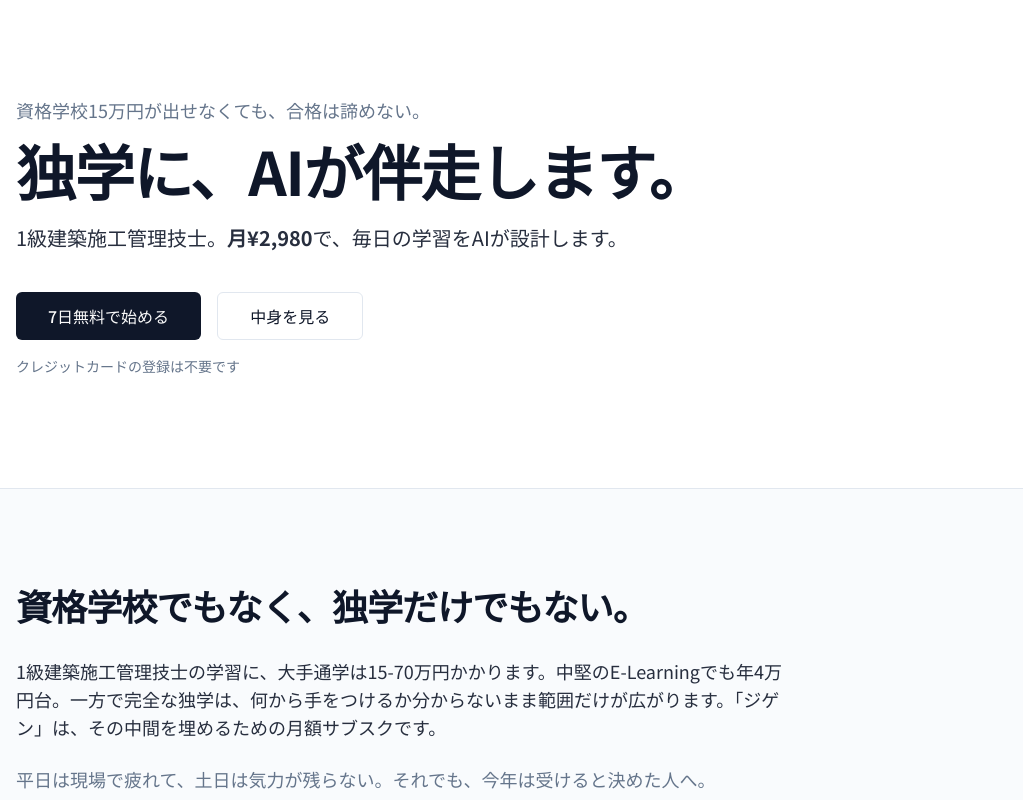
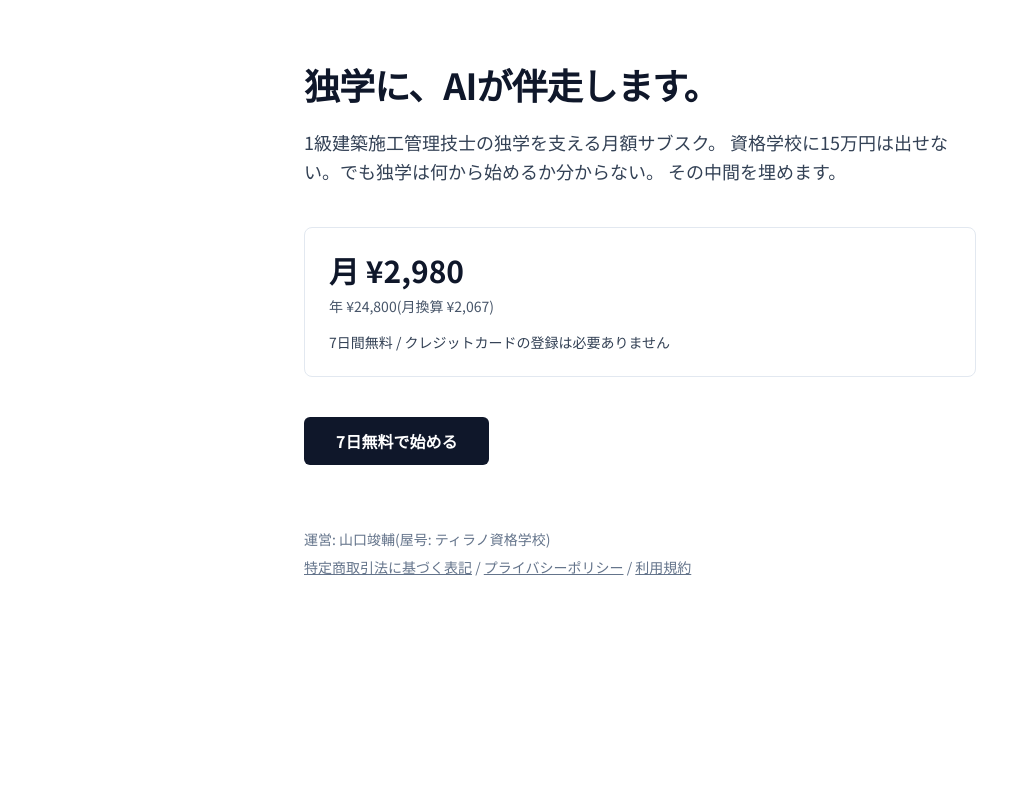
Before and after one commit to soccershun573566-cloud/jigen, a Next.js app: page /lp in a window 1280 px wide. Shown: the top 800 px of the page, without its empty margins (0-1023 px from the left). Built offline with nearby package versions, Linux system fonts and the light colour scheme; no server answers.

Commit message:
fix: LP をシンプル版に置換(コンポーネント切り分け診断用)

```diff
--- a/app/(marketing)/lp/page.tsx
+++ b/app/(marketing)/lp/page.tsx
@@ -1,63 +1,54 @@
 import type { Metadata } from 'next';
-import { Hero } from '@/components/marketing/Hero';
-import { ProblemStatement } from '@/components/marketing/ProblemStatement';
-import { CompetitorComparison } from '@/components/marketing/CompetitorComparison';
-import { Features } from '@/components/marketing/Features';
-import { Pricing } from '@/components/marketing/Pricing';
-import { FAQ } from '@/components/marketing/FAQ';
-import { FinalCTA } from '@/components/marketing/FinalCTA';
-import { MarketingFooter } from '@/components/marketing/MarketingFooter';
-
-// S01 LP(ハナのコピー v1.0 を実装)
-// セクション順序はハナ§11.4 に準拠
-
-const SITE_URL = process.env.NEXT_PUBLIC_SITE_URL ?? 'https://jigen.app';
 
 export const metadata: Metadata = {
-  metadataBase: new URL(SITE_URL),
-  title: '1級建築施工管理技士の学習アプリ ジゲン | 月¥2,980・7日無料',
+  title: 'ジゲン | 1級建築施工管理技士の学習アプリ',
   description:
-    '1級建築施工管理技士の独学を支える月額サブスク型学習アプリ。AIが毎日の学習を個別に設計します。月¥2,980・年¥24,800。7日間無料・クレジットカード登録は不要です。',
-  alternates: { canonical: '/lp' },
-  keywords: ['1級建築施工管理技士', '学習アプリ', '独学', 'AI学習', '月額サブスク'],
-  openGraph: {
-    title: 'ジゲン - 1級建築施工管理技士の学習アプリ',
-    description:
-      '資格学校に15万円は出せない、でも独学は何から始めるか分からない。その中間を、AIが埋めます。月¥2,980。クレカ登録不要の7日無料。',
-    url: '/lp',
-    siteName: 'ジゲン',
-    type: 'website',
-    locale: 'ja_JP',
-    images: [
-      {
-        // TODO(ハナ→ユウ): 1200×630 のOGP画像を /public/og-image.png に配置
-        url: '/og-image.png',
-        width: 1200,
-        height: 630,
-        alt: 'ジゲン - 1級建築施工管理技士の学習アプリ',
-      },
-    ],
-  },
-  twitter: {
-    card: 'summary_large_image',
-    title: 'ジゲン - 1級建築施工管理技士の学習アプリ',
-    description:
-      '資格学校に15万円は出せない、でも独学は何から始めるか分からない。その中間を、AIが埋めます。月¥2,980。クレカ登録不要の7日無料。',
-    images: ['/og-image.png'],
-  },
+    '1級建築施工管理技士の独学者向け、AIが毎日の学習を個別設計するサブスク型アプリ。月¥2,980・7日無料・クレカ登録不要。',
 };
 
-export default function MarketingLandingPage() {
+export default function LPPage() {
   return (
-    <main id="main" className="min-h-screen bg-background">
-      <Hero />
-      <ProblemStatement />
-      <CompetitorComparison />
-      <Features />
-      <Pricing />
-      <FAQ />
-      <FinalCTA />
-      <MarketingFooter />
+    <main className="min-h-screen bg-white px-6 py-16 text-slate-900">
+      <div className="mx-auto max-w-2xl">
+        <h1 className="mb-6 text-4xl font-bold tracking-tight">独学に、AIが伴走します。</h1>
+        <p className="mb-10 text-lg leading-relaxed text-slate-700">
+          1級建築施工管理技士の独学を支える月額サブスク。
+          資格学校に15万円は出せない。でも独学は何から始めるか分からない。
+          その中間を埋めます。
+        </p>
+
+        <div className="mb-10 rounded-lg border border-slate-200 p-6">
+          <div className="mb-2 text-3xl font-bold">月 ¥2,980</div>
+          <div className="mb-4 text-sm text-slate-600">年 ¥24,800(月換算 ¥2,067)</div>
+          <div className="text-sm text-slate-700">
+            7日間無料 / クレジットカードの登録は必要ありません
+          </div>
+        </div>
+
+        <a
+          href="/auth/signup"
+          className="inline-flex h-12 items-center justify-center rounded-md bg-slate-900 px-8 text-base font-semibold text-white hover:bg-slate-800"
+        >
+          7日無料で始める
+        </a>
+
+        <div className="mt-16 text-sm text-slate-500">
+          <p>運営: 山口竣輔(屋号: ティラノ資格学校)</p>
+          <p className="mt-2">
+            <a href="/legal/tokushoho" className="underline">
+              特定商取引法に基づく表記
+            </a>
+            {' / '}
+            <a href="/legal/privacy" className="underline">
+              プライバシーポリシー
+            </a>
+            {' / '}
+            <a href="/legal/terms" className="underline">
+              利用規約
+            </a>
+          </p>
+        </div>
+      </div>
     </main>
   );
 }
```
